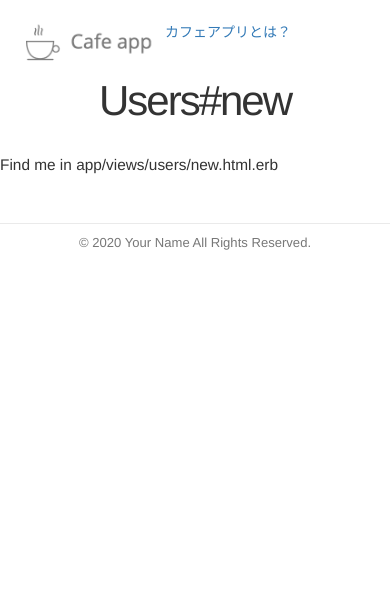
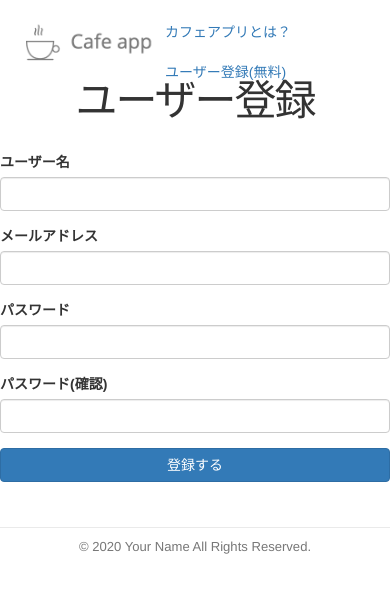
Before and after one commit to bluesolar1999/cafe_app, a Rails app: the page made by app/controllers/users_controller.rb in a window 390 px wide. Shown: the top 593 px of the page. Run offline with Rails 7, Linux system fonts and the light colour scheme; style sheets or scripts are compiled from the project's sources; some libraries are stand-ins or nearby versions.

Commit message:
ユーザー登録ページ

```diff
--- a/app/assets/stylesheets/custom.scss
+++ b/app/assets/stylesheets/custom.scss
@@ -78,3 +78,28 @@ footer {
     float: center;
   }
 }
+
+input, textarea, select, .uneditable-input {
+  border: 1px solid #bbb;
+  width: 100%;
+  margin-bottom: 15px;
+  @include box_sizing;
+}
+
+input {
+  height: auto !important;
+}
+ #error_explanation {
+  color: red;
+  ul {
+    color: red;
+    margin: 0 0 30px 0;
+  }
+}
+
+.field_with_errors {
+  @extend .has-error;
+  .form-control {
+    color: $state-danger-text;
+  }
+}
--- a/app/controllers/users_controller.rb
+++ b/app/controllers/users_controller.rb
@@ -1,5 +1,6 @@
 class UsersController < ApplicationController
   def new
+    @user = User.new
   end
 
   def show
--- a/app/views/layouts/_header.html.erb
+++ b/app/views/layouts/_header.html.erb
@@ -4,6 +4,7 @@
    <nav>
      <ul class="nav navbar-nav navbar-right">
        <li><%= link_to 'カフェアプリとは？', about_path %></li>
+       <li><%= link_to 'ユーザー登録(無料)', signup_path %></li>
      </ul>
    </nav>
  </div>
--- /dev/null
+++ b/app/views/shared/_error_messages.html.erb
@@ -0,0 +1,9 @@
+<% if object.errors.any? %>
+  <div id="error_explanation">
+    <ul>
+    <% object.errors.full_messages.each do |msg| %>
+      <li><%= msg %></li>
+    <% end %>
+    </ul>
+  </div>
+<% end %>
--- a/app/views/users/new.html.erb
+++ b/app/views/users/new.html.erb
@@ -1,2 +1,26 @@
-<h1>Users#new</h1>
-<p>Find me in app/views/users/new.html.erb</p>
+<% provide(:title, "ユーザー登録") %>
+<h1>ユーザー登録</h1>
+<div class="row">
+  <div class="col-md-6 col-md-offset-3">
+    <%= form_with model: @user, local: true do |f| %>
+      <%= render 'shared/error_messages', object: f.object %>
+      <div class = 'form-group'>
+        <%= f.label :name %>
+        <%= f.text_field :name, class: 'form-control', id: 'user_name' %>
+      </div>
+      <div class = 'form-group'>
+        <%= f.label :email %>
+        <%= f.email_field :email, class: 'form-control', id: 'user_email' %>
+      </div>
+      <div class = 'form-group'>
+        <%= f.label :password %>
+        <%= f.password_field :password, class: 'form-control', id: 'user_password' %>
+      </div>
+      <div class = 'form-group'>
+        <%= f.label :password_confirmation %>
+        <%= f.password_field :password_confirmation, class: 'form-control', id: 'user_password_confirmation' %>
+      </div>
+      <%= f.submit nil, class: 'btn btn-primary' %>
+    <% end %>
+  </div>
+</div>
--- a/config/locales/ja.yml
+++ b/config/locales/ja.yml
@@ -6,6 +6,19 @@ ja:
         restrict_dependent_destroy:
           has_one: "%{record}が存在しているので削除できません"
           has_many: "%{record}が存在しているので削除できません"
+    models:
+      user: ユーザー
+    attributes:
+      user:
+        id: ID
+        name: ユーザー名
+        email: メールアドレス
+        password: パスワード
+        password_confirmation: パスワード(確認)
+        introduction: 自己紹介
+        sex: 性別
+        created_at: 登録日時
+        updated_at: 更新日時
   date:
     abbr_day_names:
     - 日
```
